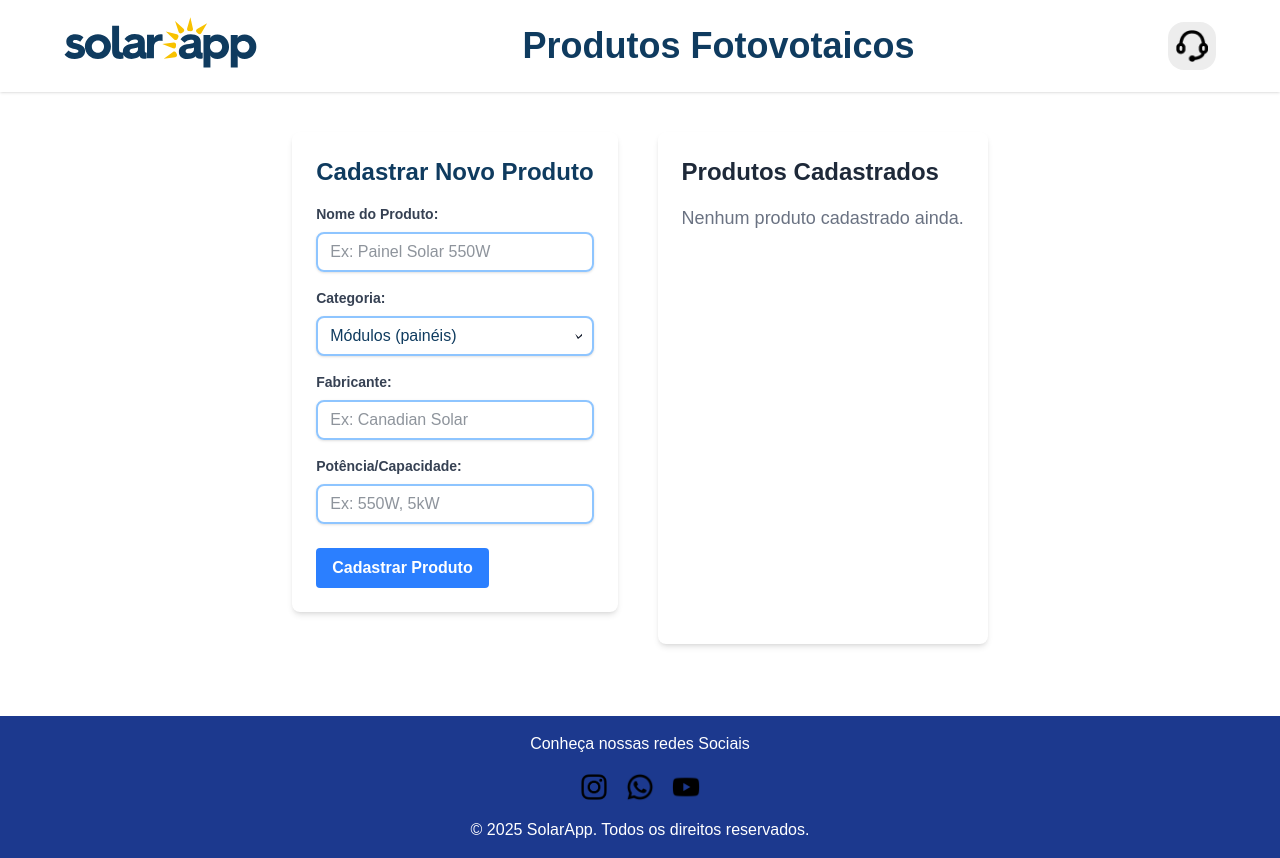
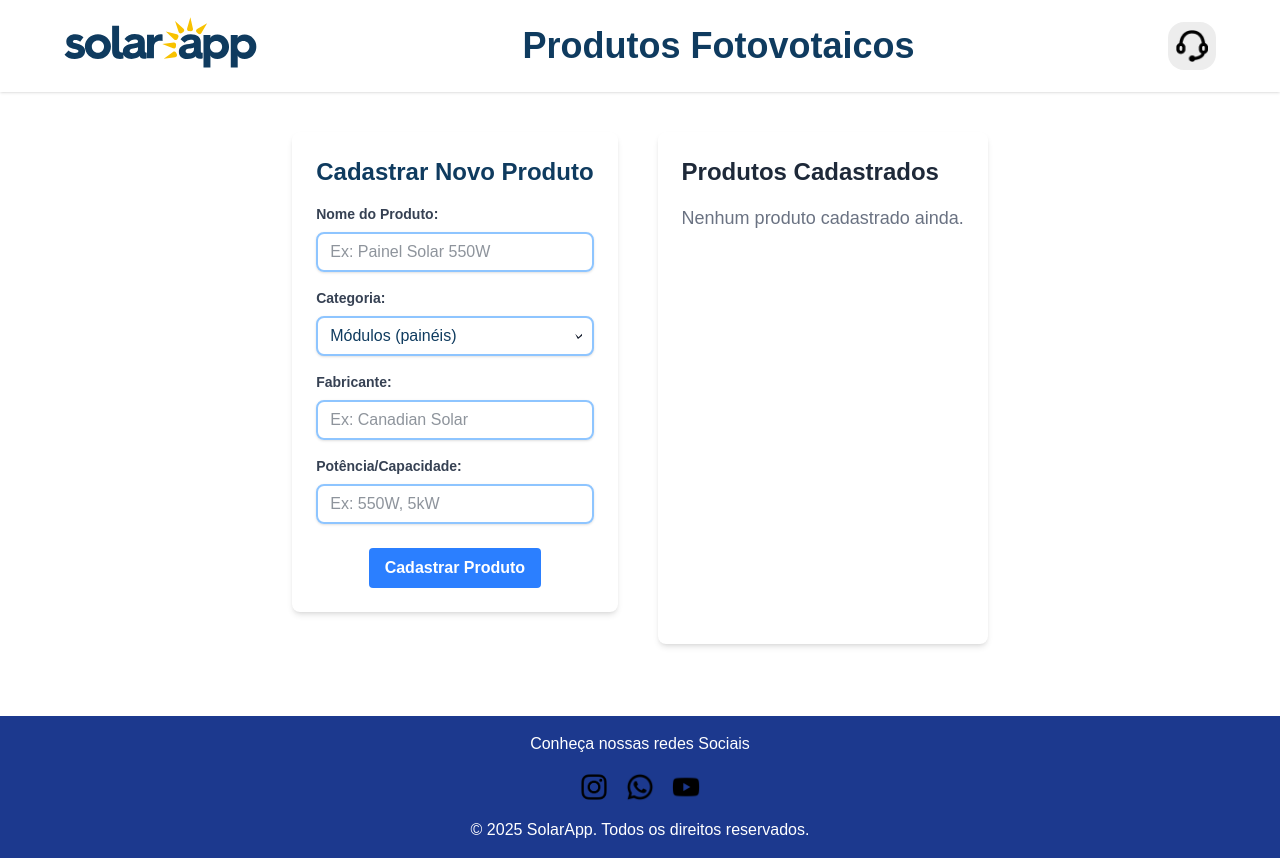
Before and after one commit to idenildoviana/produtos-fotovotaicos, a Next.js app: page / in a window 1280 px wide. Built offline with nearby package versions, Linux system fonts and the light colour scheme.

Commit message:
Ajuestes card produtos

```diff
--- a/src/components/FormCadastro.tsx
+++ b/src/components/FormCadastro.tsx
@@ -11,7 +11,7 @@ export default function FormCadastro({ product, onRemoveProduct }: FormCadastroA
   const shouldHidePowerCapacity = product.category === 'Material Elétrico' || product.category === 'Estrutura';
 
   return (
-    <div className="bg-gray-50 p-4 rounded-lg shadow-sm mb-2 border border-blue-300">
+    <div className="bg-gray-50 p-4 rounded-lg shadow-sm mb-2 border border-blue-300 transition-all duration-500 ease-in-out transform hover:scale-103 hover:shadow-lg">
       <div className="sm:flex justify-between p-4 items-center">
         <div>
           <h3 className="text-lg font-semibold text-gray-800">{product.name}</h3>
--- a/src/components/FormProduto.tsx
+++ b/src/components/FormProduto.tsx
@@ -116,7 +116,7 @@ export default function FormProduto({ onAddProduct, categories }: FormProdutoPro
           />
         )}
 
-        <div className="flex items-center justify-between mt-6">
+        <div className="flex items-center justify-center mt-6">
           <button
             type="submit"
             className="bg-blue-500 cursor-pointer hover:bg-blue-700 text-white font-bold py-2 px-4 rounded focus:outline-none focus:shadow-outline"
```
